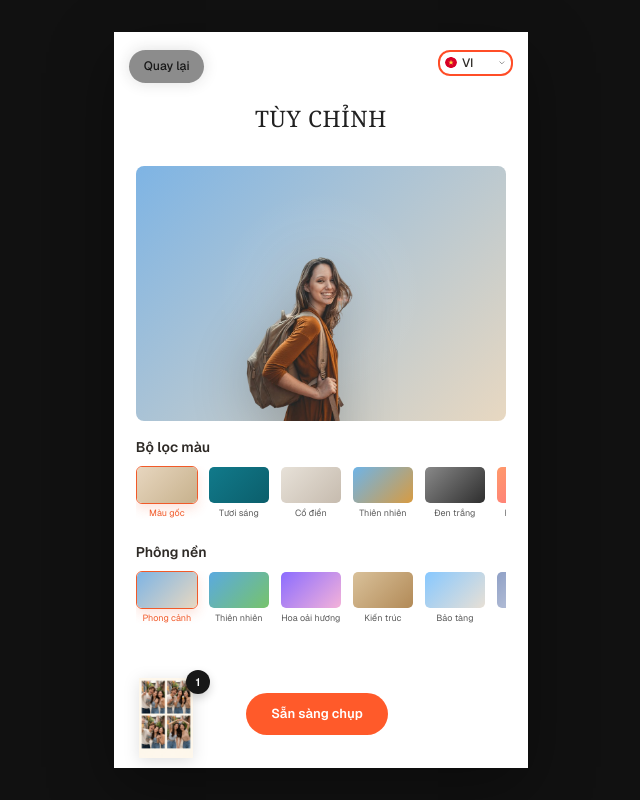
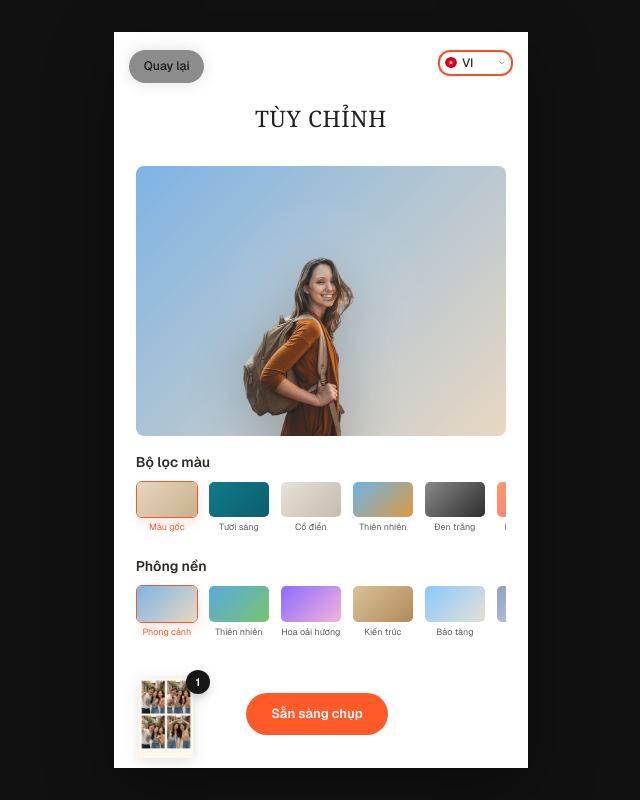
Before and after one commit to lahieuphong/btmt-photobooth, a Next.js app: page /customize in a window 1280 px wide. Shown: the whole page, without its empty margins (319-959 px from the left). Built offline with nearby package versions, Linux system fonts and the light colour scheme.

Commit message:
fix(ui): tune customize preview framing and character scale

```diff
--- a/app/(photobooth)/customize/page.tsx
+++ b/app/(photobooth)/customize/page.tsx
@@ -199,7 +199,7 @@ export default function CustomizePage() {
           <div className="mx-auto flex min-h-full w-full max-w-[900px] flex-col">
             <div className="mx-auto w-full max-w-[820px] overflow-hidden rounded-[8px]">
               <div
-                className={`relative aspect-[900/620] w-full overflow-hidden ${selectedBackgroundClassName} [@media(min-height:980px)]:aspect-[900/680]`}
+                className={`relative aspect-[900/655] w-full overflow-hidden ${selectedBackgroundClassName} [@media(min-height:980px)]:aspect-[900/715]`}
                 style={{
                   filter: selectedFilterStyle,
                   transition: 'filter 260ms ease-out, transform 260ms ease-out, opacity 260ms ease-out',
@@ -216,7 +216,7 @@ export default function CustomizePage() {
                     width={1046}
                     height={1569}
                     priority
-                    className="h-[clamp(530px,118%,900px)] w-auto max-w-[68%] translate-y-[28%] object-contain drop-shadow-[0_12px_28px_rgba(0,0,0,0.22)]"
+                    className="h-[clamp(585px,126%,980px)] w-auto max-w-[75%] translate-y-[28%] object-contain drop-shadow-[0_12px_28px_rgba(0,0,0,0.22)]"
                   />
                 </div>
               </div>
```
